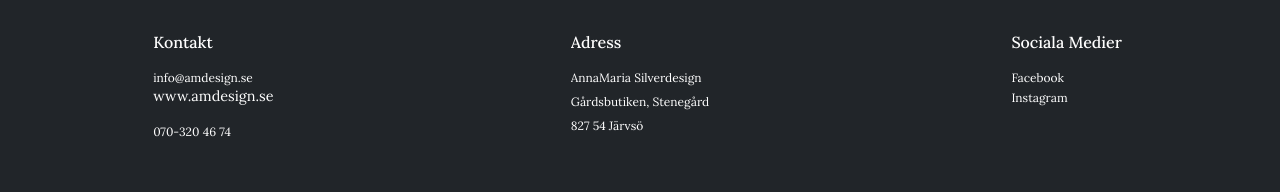
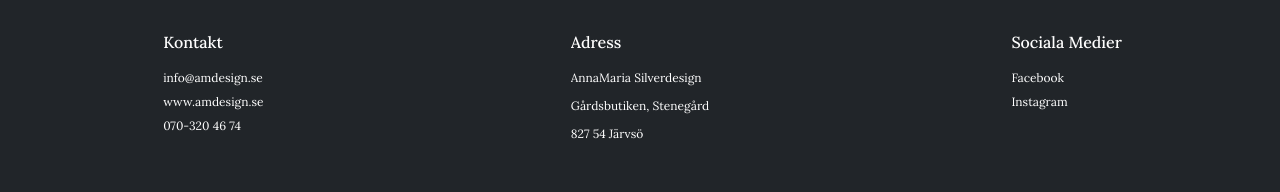
Before and after one commit to hanna-fmw/gardsbutiken, a Next.js app: page / in a window 1280 px wide. Shown: the part 4114-4306 px from the top of the page. Built offline with nearby package versions, Linux system fonts and the light colour scheme.

Commit message:
Updated from Link to a tag

```diff
--- a/app/components/Footer.tsx
+++ b/app/components/Footer.tsx
@@ -7,29 +7,35 @@
 			<section className='w-full py-16 grid grid-cols-3 font-lora text-white justify-center'>
 				<div className='mx-auto'>
 					<h2 className='font-medium text-xs md:text-base'>Kontakt</h2>
-					<p className='text-xs mb-0'>
-						<Link href='mailto:info@amdesign.se'>info@amdesign.se</Link>
+					<p className='text-xs mb-1'>
+						<a href='mailto:info@amdesign.se' className='text-xs mb-1 block'>
+							info@amdesign.se
+						</a>
 					</p>
-					<p>
-						<a href='https://amdesign.se'>www.amdesign.se</a>
+
+					<p className='text-xs mb-1'>
+						<a href='https://amdesign.se' className='text-xs mb-1 block'>
+							www.amdesign.se
+						</a>
 					</p>
-					<p className='text-xs mb-0'>070-320&nbsp;46&nbsp;74</p>
+
+					<p className='text-xs mb-1'>070-320&nbsp;46&nbsp;74</p>
 				</div>
 				<div className='mx-auto'>
 					<h2 className='font-medium text-xs md:text-base'>Adress</h2>
 					<div className='flex flex-col gap-2'>
-						<p className='text-xs mb-0'>AnnaMaria Silverdesign</p>
-						<p className='text-xs mb-0'>Gårdsbutiken, Stenegård</p>
-						<p className='text-xs mb-0'>827&nbsp;54&nbsp;Järvsö</p>
+						<p className='text-xs mb-1'>AnnaMaria Silverdesign</p>
+						<p className='text-xs mb-1'>Gårdsbutiken, Stenegård</p>
+						<p className='text-xs mb-1'>827&nbsp;54&nbsp;Järvsö</p>
 					</div>
 				</div>
 				<div className='mx-auto'>
 					<h2 className='font-medium text-xs md:text-base'>Sociala Medier</h2>
 					<div className='flex flex-col gap-1'>
-						<p className='text-xs mb-0'>
+						<p className='text-xs mb-1'>
 							<Link href='/'>Facebook</Link>
 						</p>
-						<p className='text-xs mb-0'>
+						<p className='text-xs mb-1'>
 							<Link href='/'>Instagram</Link>
 						</p>
 					</div>
--- a/app/components/Navbar.tsx
+++ b/app/components/Navbar.tsx
@@ -18,17 +18,21 @@
 					className='font-lora text-sm md:text-sm text-navbar-link-color hover:text-navbar-link-hover-color'>
 					<FaHome size={15} />
 				</Link>
-				<Link href='/' className='text-navbar-link-color hover:text-navbar-link-hover-color'>
+				<a
+					href='https://www.facebook.com/designbyam.se/?locale=sv_SE'
+					className='text-navbar-link-color hover:text-navbar-link-hover-color'>
 					<FaFacebook size={15} />
-				</Link>
-				<Link href='/' className='text-navbar-link-color hover:text-navbar-link-hover-color'>
+				</a>
+				<a
+					href='https://www.instagram.com/gardsbutiken_stenegard?igsh=MXh2bm1iMm5tMzllOA=='
+					className='text-navbar-link-color hover:text-navbar-link-hover-color'>
 					<FaInstagram size={15} fill='#fff' color='#fff' />
-				</Link>
-				<Link
+				</a>
+				<a
 					href='mailto:info@amdesign.se'
 					className='text-navbar-link-color hover:text-navbar-link-hover-color'>
 					<IoMail size={15} fill='#fff' color='#fff' />
-				</Link>
+				</a>
 			</nav>
 		</div>
 	)
--- a/app/page.tsx
+++ b/app/page.tsx
@@ -140,9 +140,9 @@
 										www.ullajacobssondesign.se
 									</Link>{' '}
 									<span className='inline-block h-[6px] w-[6px] rounded-full bg-[#333]'></span>{' '} */}
-									<Link href='mailto:ulla@ullajacobssondesign.se' className='hover:font-medium'>
+									<a href='mailto:ulla@ullajacobssondesign.se' className='hover:font-medium'>
 										ulla@ullajacobssondesign.se
-									</Link>
+									</a>
 								</p>
 							</section>
 						</div>
```
